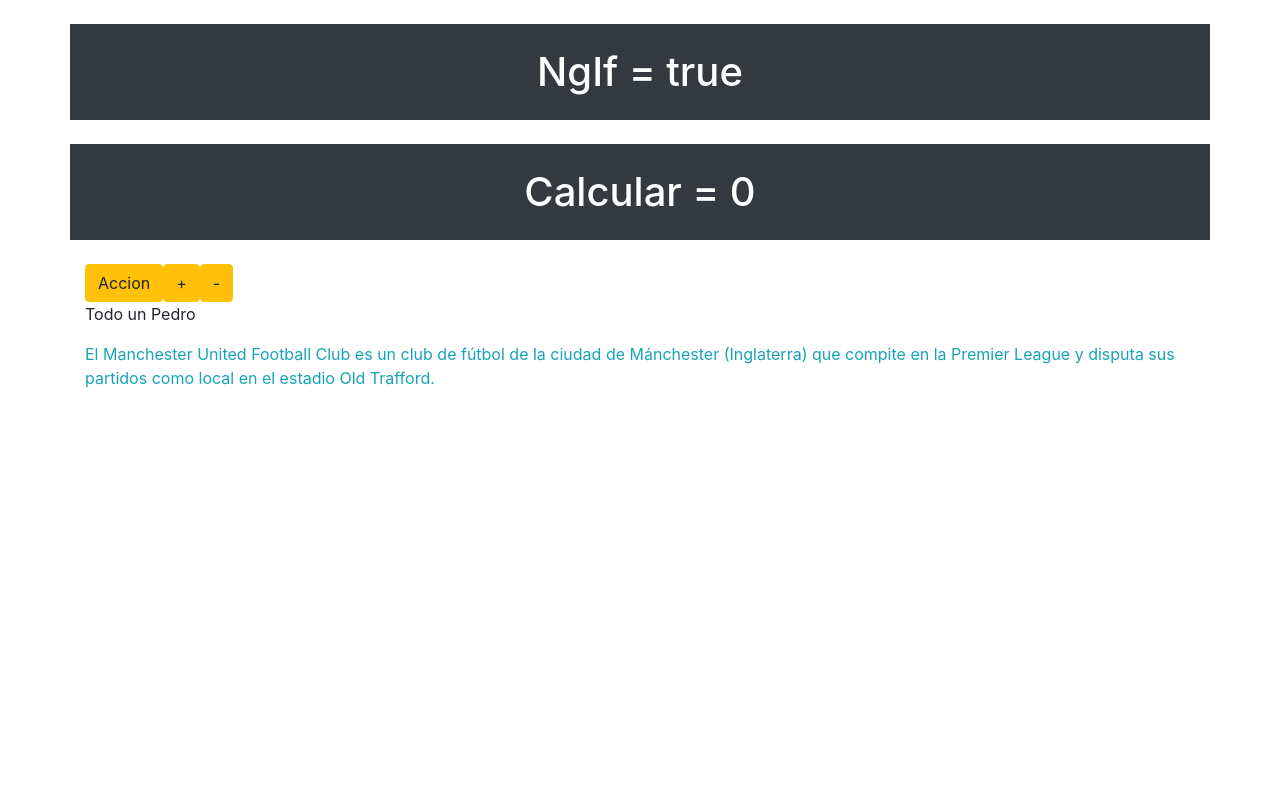
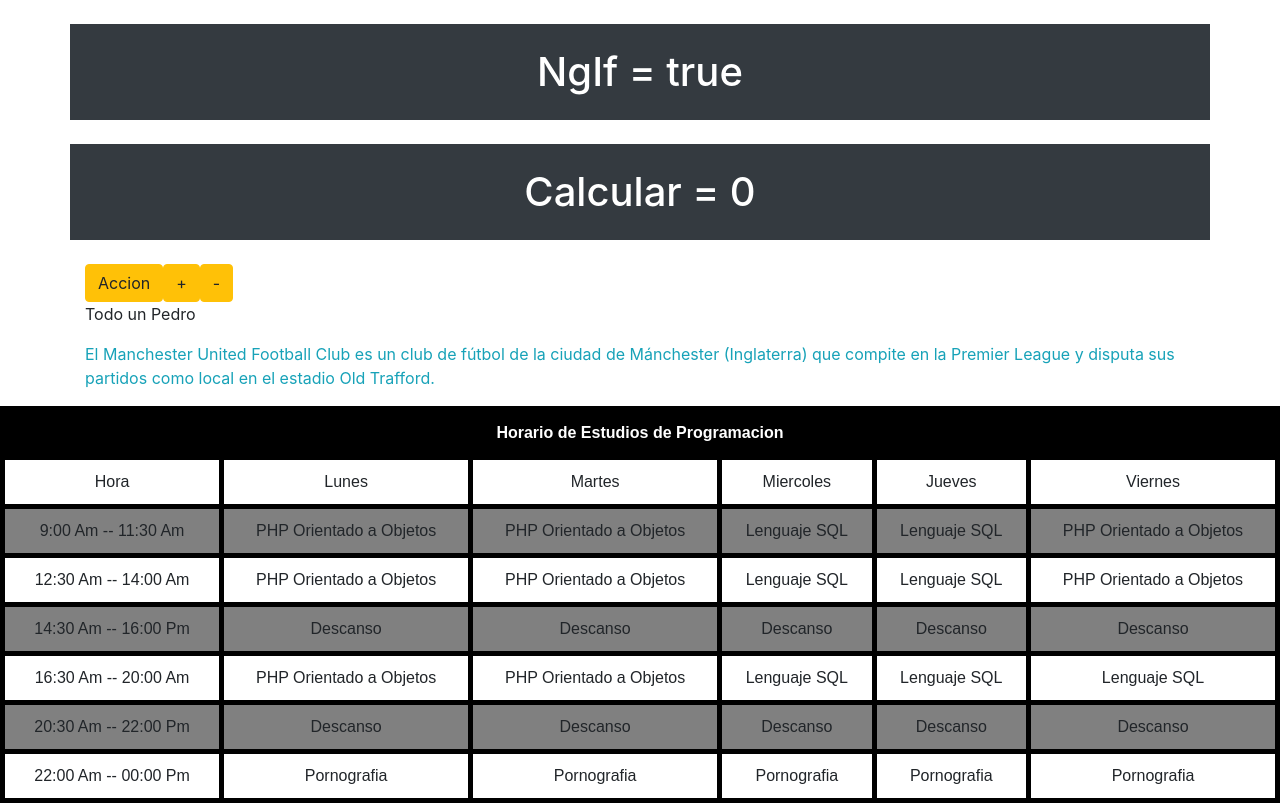
Before and after one commit to jose00796/Angular-my-app, an Angular app: page / in a window 1280 px wide. Built offline with nearby package versions, Linux system fonts and the light colour scheme.

Commit message:
Agregamos un componente de prueba llamado contenido y le pusimos nuestro horario de esclavitud

```diff
--- a/src/app/app.component.html
+++ b/src/app/app.component.html
@@ -27,3 +27,5 @@ Premier League y disputa sus partidos como local en el estadio Old Trafford.</p>
 </ng-template>
 
 </div>
+
+<app-contenido></app-contenido>
--- a/src/app/app.module.ts
+++ b/src/app/app.module.ts
@@ -2,10 +2,12 @@ import { BrowserModule } from '@angular/platform-browser';
 import { NgModule } from '@angular/core';
 
 import { AppComponent } from './app.component';
+import { ContenidoComponent } from './contenido/contenido.component';
 
 @NgModule({
   declarations: [
-    AppComponent
+    AppComponent,
+    ContenidoComponent
   ],
   imports: [
     BrowserModule
--- /dev/null
+++ b/src/app/contenido/contenido.component.css
@@ -0,0 +1,36 @@
+body{
+    /*background-color:red;*/
+    font-family: Arial, Helvetica, sans-serif;
+}
+
+/*#main-container{
+    margin: 120px auto;
+    width: 1000px;
+}*/
+
+table{
+    background-color: white;
+    text-align: center;
+    border-collapse: collapse;
+    width: 100%;
+}
+
+th,tr,td{
+    border: solid 5px black;
+    padding: 10px;
+}
+
+thead{
+    background-color: black;
+    border-bottom: solid 5px white;
+    color: white;
+}
+
+tr:nth-child(even){
+    background-color: gray;
+}
+
+tr:hover td{
+    background-color: red;
+    color: black;
+}
--- /dev/null
+++ b/src/app/contenido/contenido.component.html
@@ -0,0 +1,84 @@
+<!DOCTYPE html>
+<html lang="en">
+<head>
+    <meta charset="UTF-8">
+    <meta name="viewport" content="width=device-width, initial-scale=1.0">
+    <meta http-equiv="X-UA-Compatible" content="ie=edge">
+    <title>HORARIO DE ESTUDIO DR_SENSUAL</title>
+</head>
+<body>
+    <div id="main-container">
+
+        <table >
+            <thead>
+                <th colspan="6"><b>Horario de Estudios de Programacio</b>n</th>
+            </thead>
+
+            <tbody>
+                <tr>
+                    <td>Hora</td>
+                    <td>Lunes</td>
+                    <td>Martes</td>
+                    <td>Miercoles</td>
+                    <td>Jueves</td>
+                    <td>Viernes</td>
+                </tr>
+
+                    <tr>
+                        <td>9:00 Am -- 11:30 Am</td>
+                        <td>PHP Orientado a Objetos</td>
+                        <td>PHP Orientado a Objetos</td>
+                        <td>Lenguaje SQL</td>
+                        <td>Lenguaje SQL</td>
+                        <td>PHP Orientado a Objetos</td>
+                    </tr>
+
+                    <tr>
+                        <td>12:30 Am -- 14:00 Am</td>
+                        <td>PHP Orientado a Objetos</td>
+                        <td>PHP Orientado a Objetos</td>
+                        <td>Lenguaje SQL</td>
+                        <td>Lenguaje SQL</td>
+                        <td>PHP Orientado a Objetos</td>
+                    </tr>
+
+                    <tr>
+                        <td>14:30 Am -- 16:00 Pm</td>
+                        <td>Descanso</td>
+                        <td>Descanso</td>
+                        <td>Descanso</td>
+                        <td>Descanso</td>
+                        <td>Descanso</td>
+                    </tr>
+
+                    <tr>
+                        <td>16:30 Am -- 20:00 Am</td>
+                        <td>PHP Orientado a Objetos</td>
+                        <td>PHP Orientado a Objetos</td>
+                        <td>Lenguaje SQL</td>
+                        <td>Lenguaje SQL</td>
+                        <td>Lenguaje SQL</td>
+                    </tr>
+
+                    <tr>
+                        <td>20:30 Am -- 22:00 Pm</td>
+                        <td>Descanso</td>
+                        <td>Descanso</td>
+                        <td>Descanso</td>
+                        <td>Descanso</td>
+                        <td>Descanso</td>
+                    </tr>
+
+                    <tr>
+                        <td>22:00 Am -- 00:00 Pm</td>
+                        <td>Pornografia</td>
+                        <td>Pornografia</td>
+                        <td>Pornografia</td>
+                        <td>Pornografia</td>
+                        <td>Pornografia</td>
+                    </tr>
+            </tbody>
+        </table>
+</div>
+</body>
+</html>
--- /dev/null
+++ b/src/app/contenido/contenido.component.ts
@@ -0,0 +1,15 @@
+import { Component, OnInit } from '@angular/core';
+
+@Component({
+  selector: 'app-contenido',
+  templateUrl: './contenido.component.html',
+  styleUrls: ['./contenido.component.css']
+})
+export class ContenidoComponent implements OnInit {
+
+  constructor() { }
+
+  ngOnInit(): void {
+  }
+
+}
```
Also changed, not shown: 1 other file (tests, documents, lock files or other folders).
